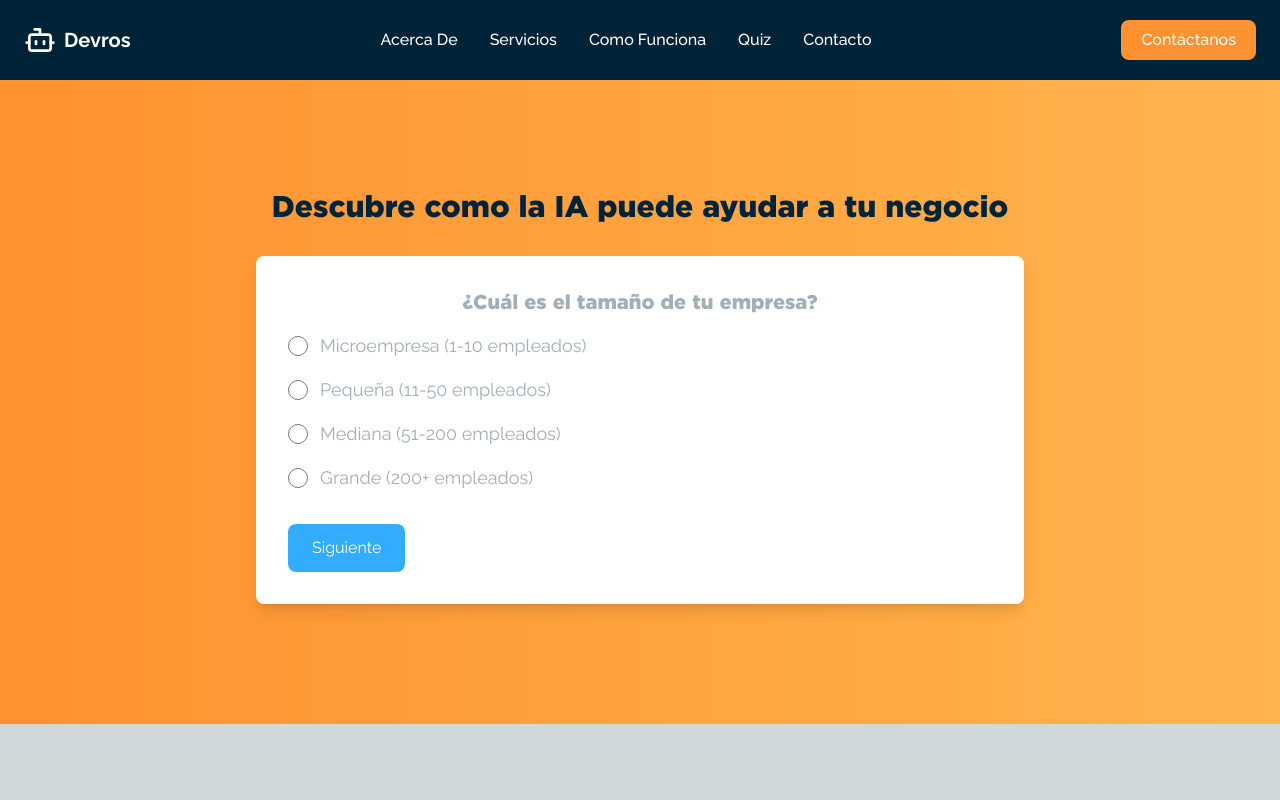
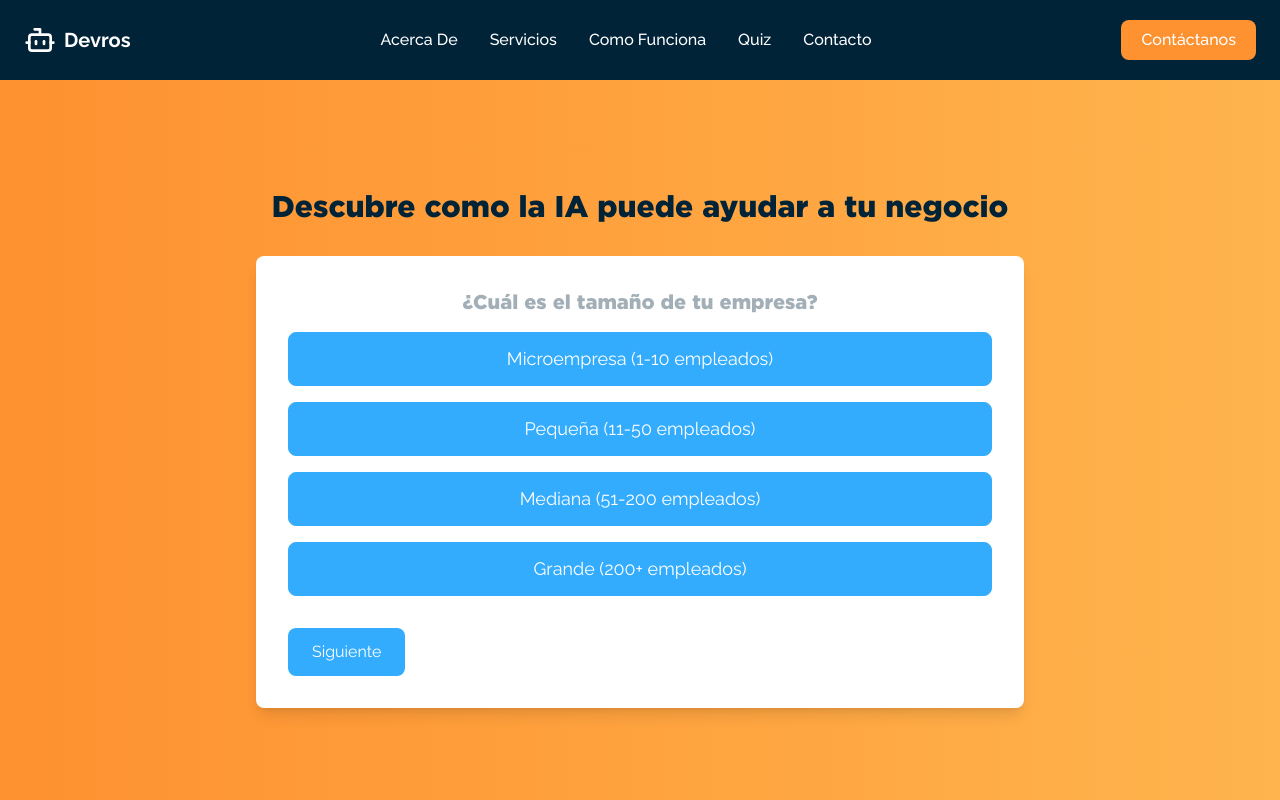
Before and after one commit to vechicin/devros-front, a React (Vite) app: page / in a window 1280 px wide. Both pictures are taken after a click on the button "Empezar". Shown: the part 2648-3448 px from the top of the page. Built offline with nearby package versions, Linux system fonts and the light colour scheme.

Commit message:
Remove radio buttons

```diff
--- a/src/components/Quiz.tsx
+++ b/src/components/Quiz.tsx
@@ -338,24 +338,17 @@ const Quiz: React.FC = () => {
                   </h3>
                   <div className="space-y-4">
                     {quizData[step].options.map((option) => (
-                      <div key={option.value} className="flex items-center">
-                        <input
-                          type="radio"
-                          id={option.value}
-                          name={`question${step}`}
-                          value={option.value}
-                          checked={answers[`question${step}`] === option.value}
-                          onChange={() =>
-                            handleAnswerChange(step, option.value)
-                          }
-                          className="h-5 w-5 text-devros-primary-blue"
-                        />
-                        <label
-                          htmlFor={option.value}
-                          className="ml-3 text-lg text-devros-gray"
+                      <div key={option.value} className="flex justify-center">
+                        <button
+                          onClick={() => handleAnswerChange(step, option.value)}
+                          className={`w-full px-6 py-3 text-lg rounded-lg ${
+                            answers[`question${step}`] === option.value
+                              ? "bg-devros-primary-blue text-white"
+                              : "bg-devros-primary-blue text-devros-white border border-devros-primary-blue"
+                          } hover:bg-devros-secondary-blue transition duration-300`}
                         >
                           {option.label}
-                        </label>
+                        </button>
                       </div>
                     ))}
                   </div>
--- a/src/index.css
+++ b/src/index.css
@@ -24,22 +24,3 @@ ul,
 li {
     font-family: 'Raleway', sans-serif;
 }
-
-.spinner {
-    border: 4px solid #f3f3f3;
-    border-top: 4px solid #33acfd;
-    border-radius: 50%;
-    width: 24px;
-    height: 24px;
-    animation: spin 2s linear infinite;
-}
-
-@keyframes spin {
-    0% {
-        transform: rotate(0deg);
-    }
-
-    100% {
-        transform: rotate(360deg);
-    }
-}
```
